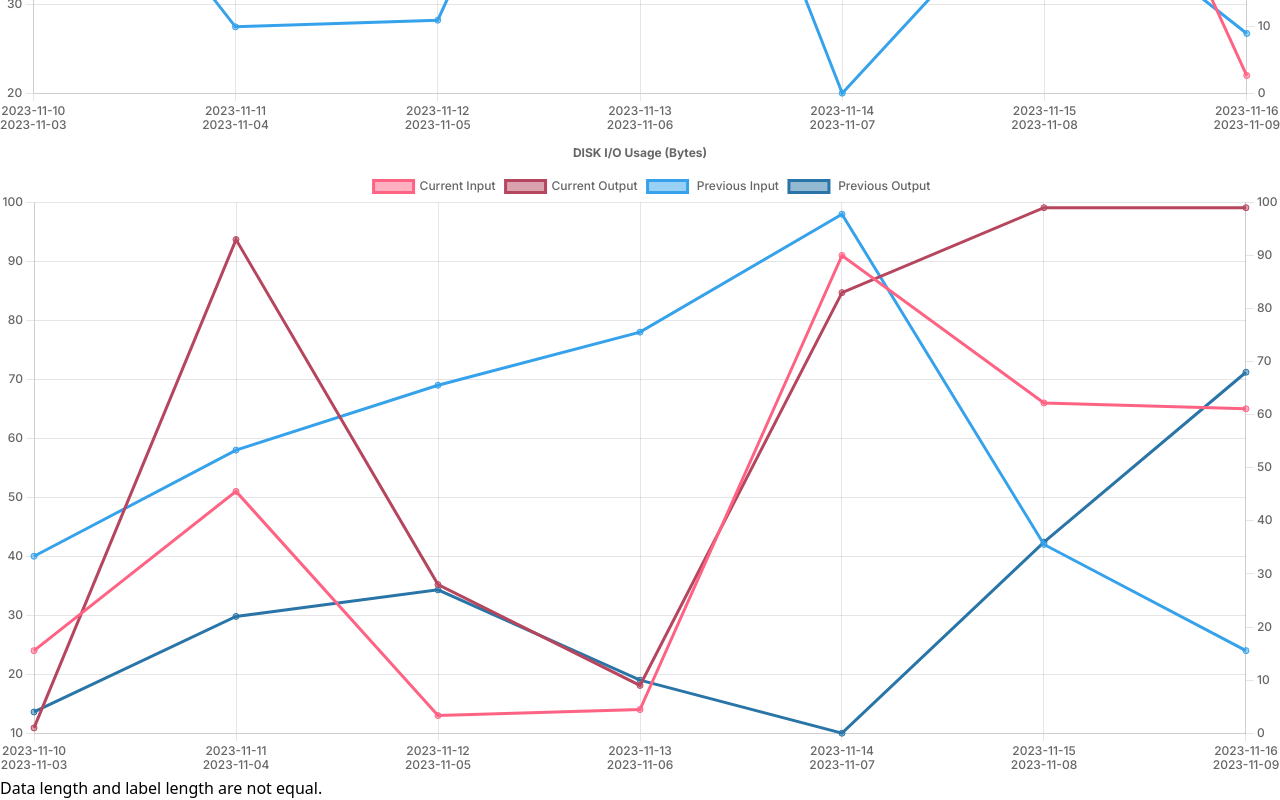
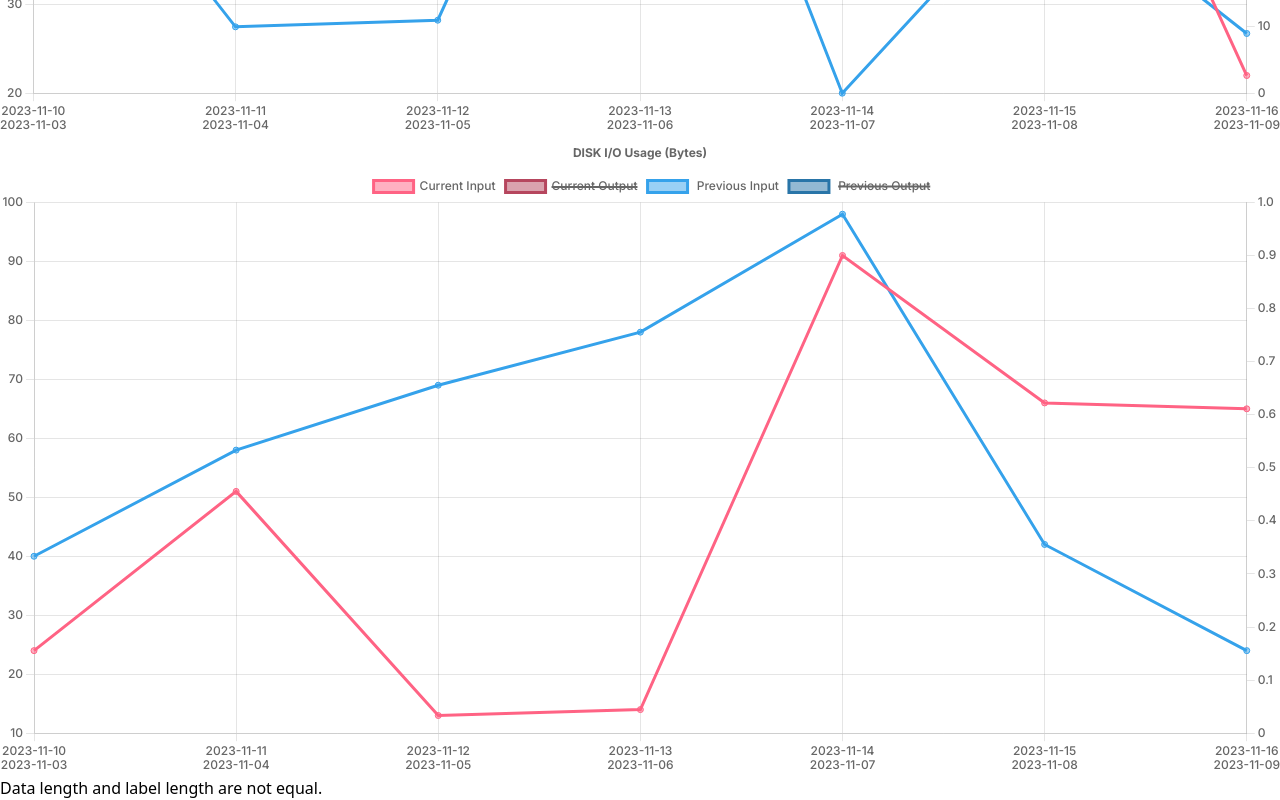
Before and after one commit to Eco-Stack/eco-stack, a React (Vite) app: page / in a window 1280 px wide. Shown: the part 7490-8290 px from the top of the page. Built offline with nearby package versions, Linux system fonts and the light colour scheme.

Commit message:
Feat : Chart에 Hidden 옵션 추가

```diff
--- a/src/components/LineChart/index.tsx
+++ b/src/components/LineChart/index.tsx
@@ -25,7 +25,7 @@ ChartJS.register(
 interface LineChartProps {
   title: string;
   labels: (string | [string, string])[];
-  datas: { label: string; data: number[]; color?: string }[];
+  datas: { label: string; data: number[]; color?: string; hidden?: boolean }[];
   options?: object;
 }
 
@@ -52,7 +52,6 @@ export default function LineChart({
       mode: "index" as const,
       intersect: false,
     },
-    // stacked: false,
     plugins: {
       title: {
         display: title ? true : false,
@@ -82,6 +81,7 @@ export default function LineChart({
       return {
         label: data.label,
         data: data.data,
+        hidden: data.hidden,
         borderColor: data.color
           ? data.color
           : i % 2 === 0
--- a/src/pages/ProjectOverview.tsx
+++ b/src/pages/ProjectOverview.tsx
@@ -113,6 +113,7 @@ export default function ProjectOverview() {
                         .fill(0)
                         .map(() => faker.number.int({ min: 0, max: 100 })),
                       color: "rgb(182, 70, 94)",
+                      hidden: true,
                     },
                     {
                       label: " Previous Input",
@@ -127,6 +128,7 @@ export default function ProjectOverview() {
                         .fill(0)
                         .map(() => faker.number.int({ min: 0, max: 100 })),
                       color: "rgb(41, 117, 168)",
+                      hidden: true,
                     },
                   ]}
                 />
```
